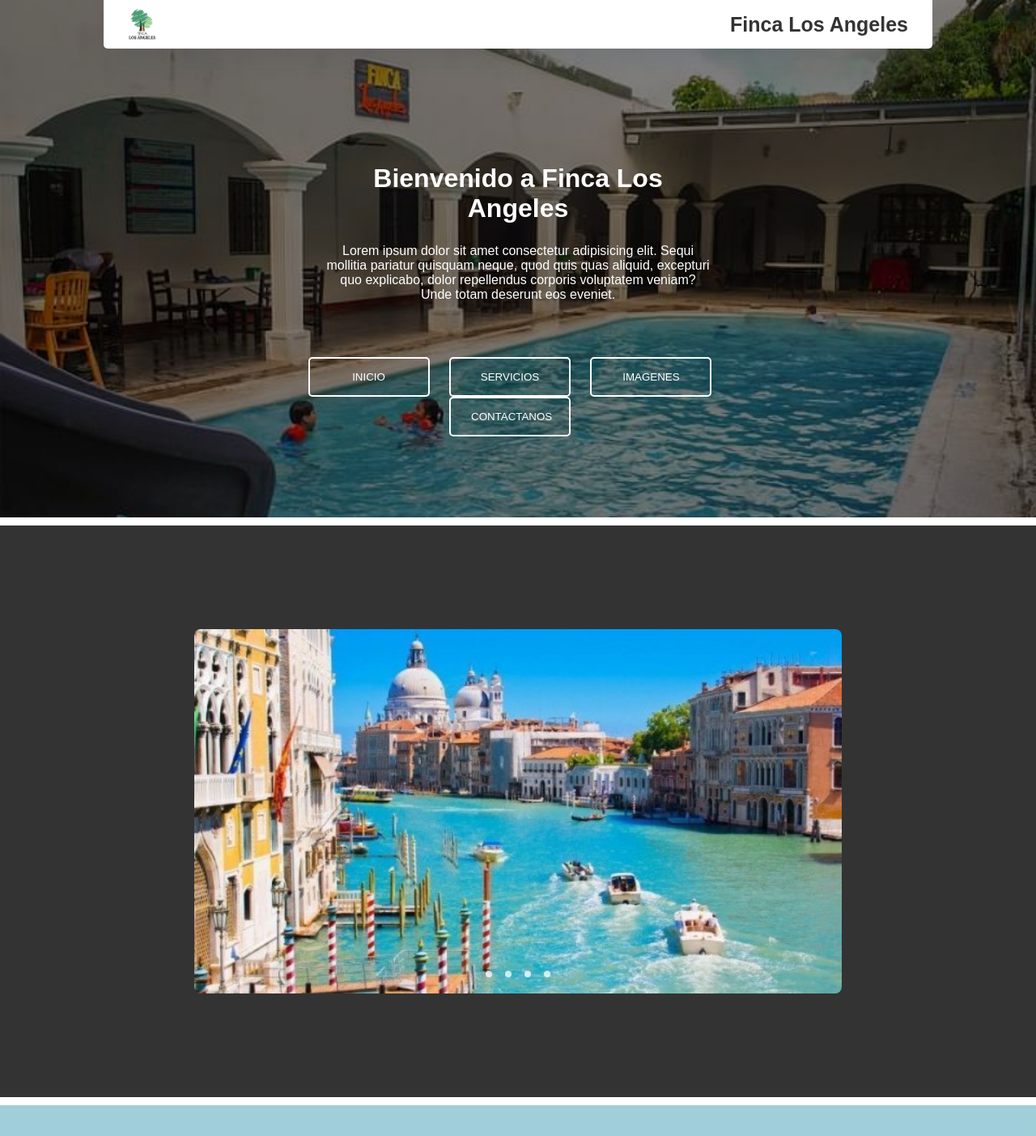
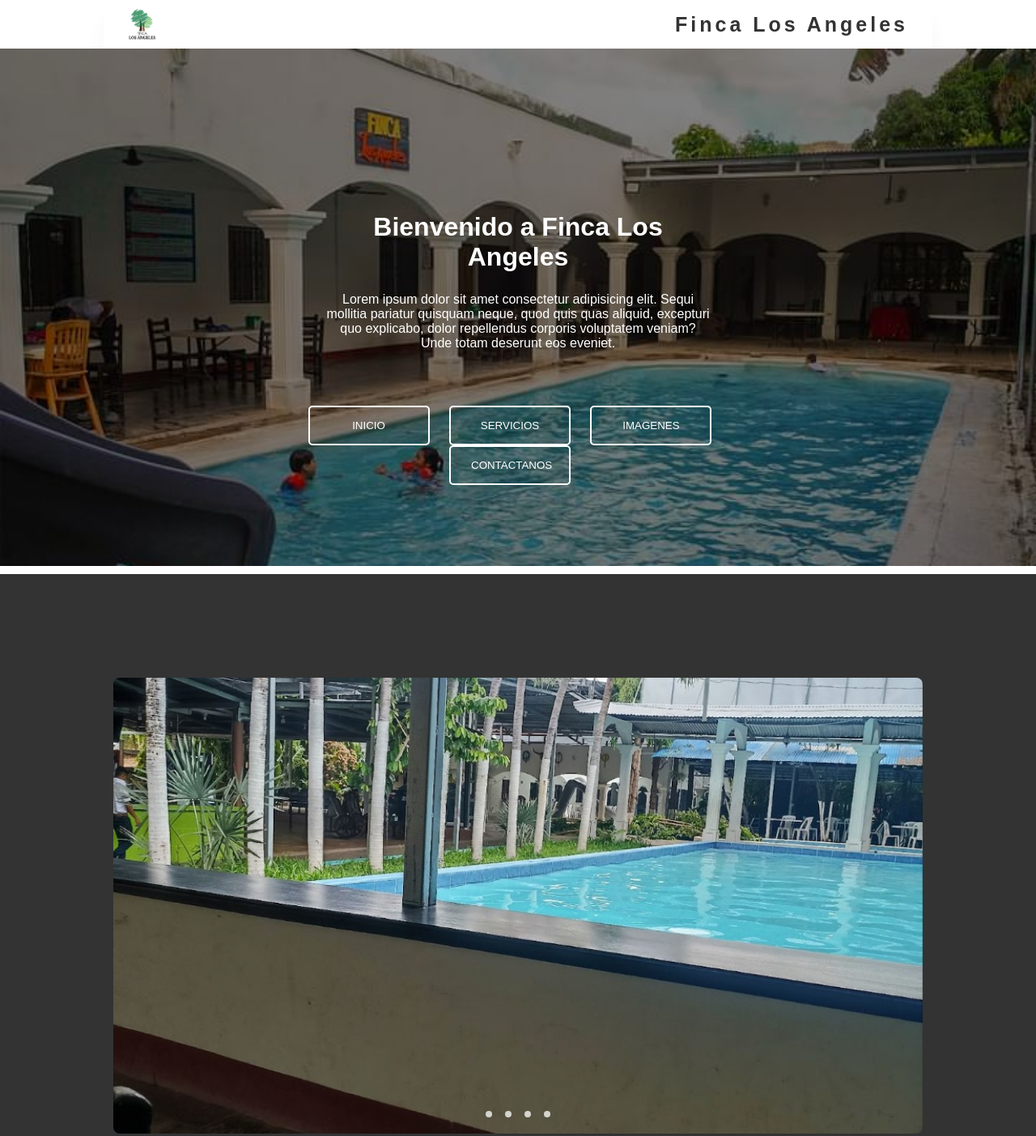
Before and after one commit to Oneyker21/FincaLosAgeles, a plain HTML site: page index.html in a window 1280 px wide. Shown: the top 1403 px of the page at 81% size. Drawn offline with Linux system fonts and the light colour scheme.

Commit message:
avances.

```diff
--- a/CSS/styles.css
+++ b/CSS/styles.css
@@ -8,6 +8,7 @@ body {
     margin: 0;
     padding: 0;
     color: #333;
+    user-select: none;
 }
 
 /* Estilos para la barra de navegación */
@@ -15,7 +16,6 @@ body {
 .header {
     width: 80%;
     height: 60px;
-    position: fixed;
     display: flex;
     align-items: center;
     margin: 0 auto;
@@ -27,6 +27,7 @@ body {
     border-radius: 0 0 5px 5px;
     z-index: 10000;
     box-shadow: 0 20px 35px -15px rgba(30, 60, 80, 0.2);
+    letter-spacing: 4px;
 }
 
 
@@ -89,7 +90,7 @@ body {
 
 .slider-wrapper {
     position: relative;
-    max-width: 800px;
+    max-width: 1000px;
     margin: 0 auto;
 }
 
--- a/index.html
+++ b/index.html
@@ -13,7 +13,7 @@
         <img src="/IMG/logo-text.png" alt="logo-hakuna-matata">
         <b>Finca Los Angeles</b>
     </div>
-    <section id="informacion" class="con-fondo">
+    <div id="informacion" class="con-fondo">
         <div class="overlay">
             <div class="texto-centrado">
                 <h1 class="titulo-info">Bienvenido a Finca Los Angeles</h1>
@@ -35,7 +35,7 @@
                 </ul>
             </nav>
         </div>
-    </section>
+    </div>
     <section>
         <div id="seccion-colorida">
             <div class="contenido-imagen">
@@ -43,10 +43,10 @@
                 <div class="container">
                     <div class="slider-wrapper">
                         <div class="slider">
-                            <img class="sliderimg" id="slider1" src="/IMG/venecia4.jpg" alt="">
-                            <img class="sliderimg" id="slider2" src="/IMG/turistas.jpg" alt="">
-                            <img class="sliderimg" id="slider3" src="/IMG/turistas2.jpg" alt="">
-                            <img class="sliderimg" id="slider4" src="/IMG/venecia4.jpg" alt="">
+                            <img class="sliderimg" id="slider1" src="/IMG/Angeles1.jpeg" alt="">
+                            <img class="sliderimg" id="slider2" src="/IMG/Angeles1.jpeg" alt="">
+                            <img class="sliderimg" id="slider3" src="/IMG/Angeles1.jpeg" alt="">
+                            <img class="sliderimg" id="slider4" src="/IMG/Angeles1.jpeg" alt="">
                         </div>
                         <div class="slider-nav">
                             <a href="#slider1"></a>
```
